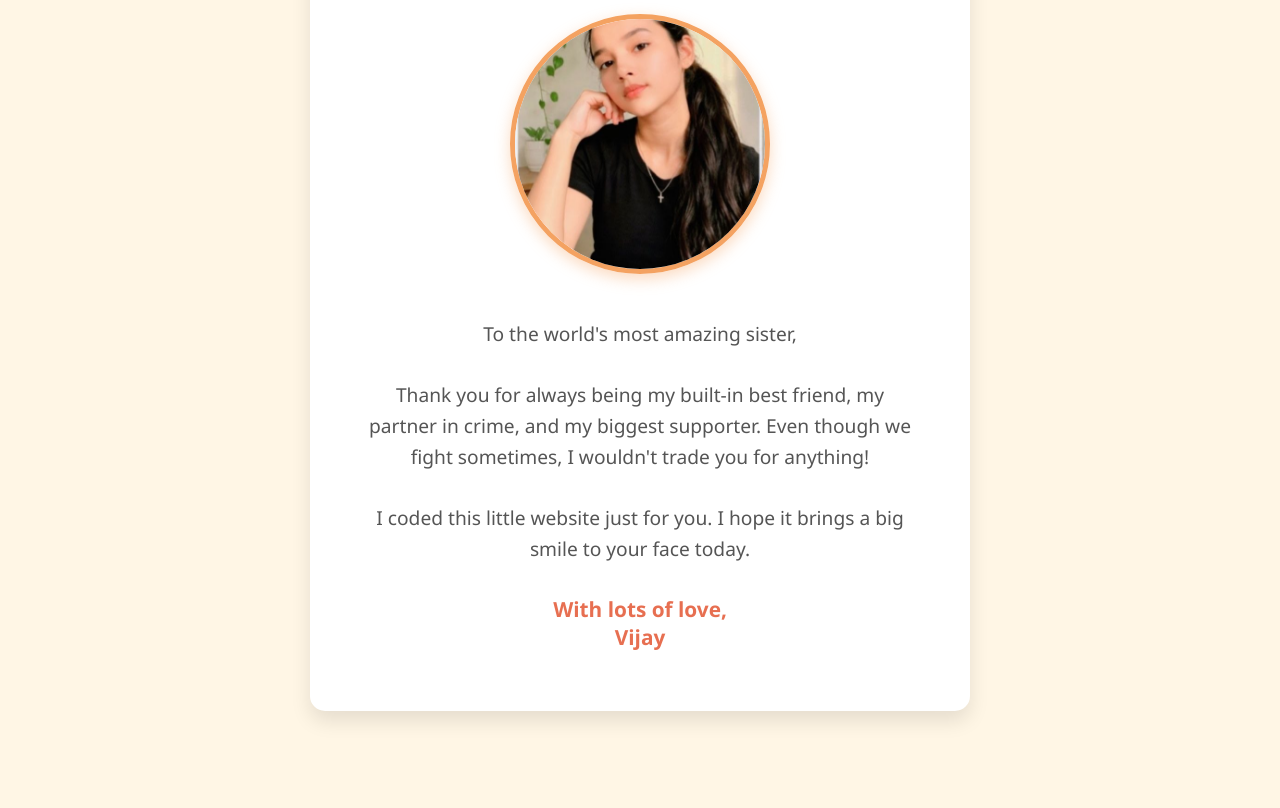
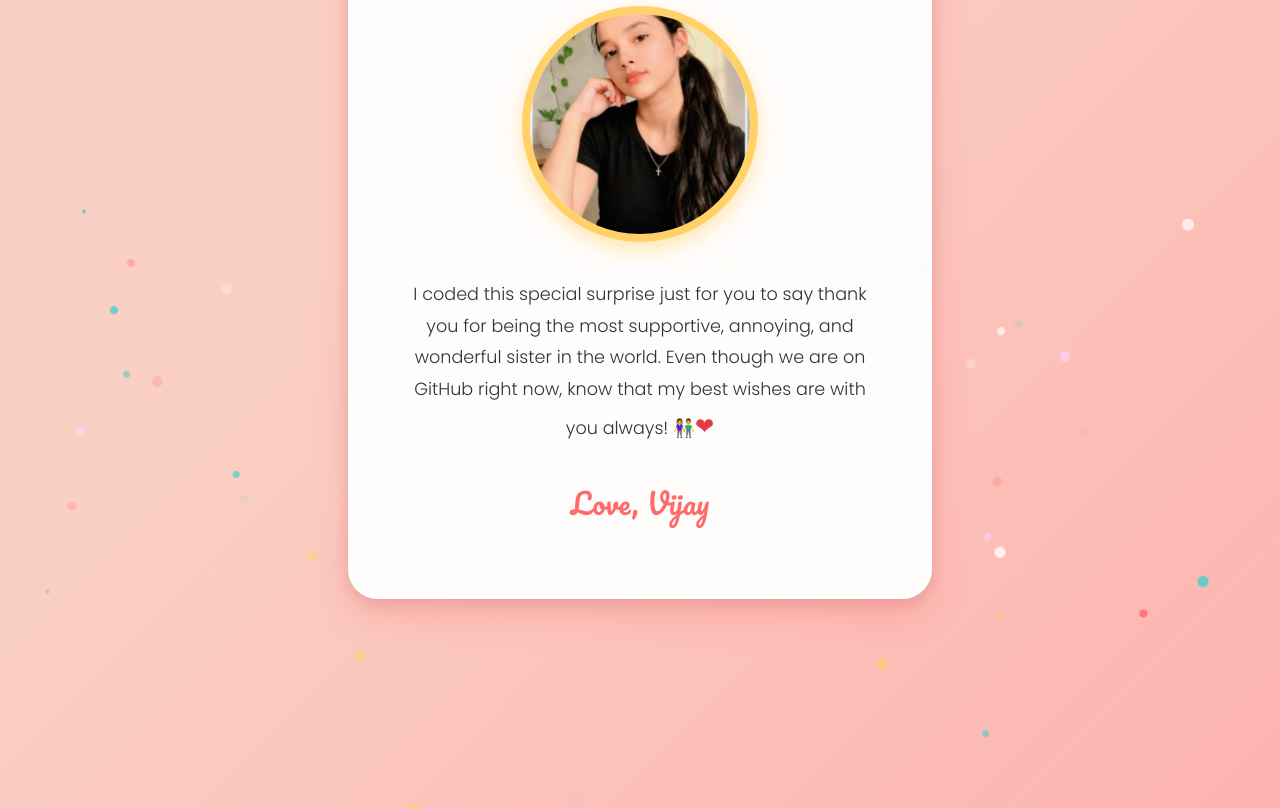
Before and after one commit to VijaySaharanHQ/happy-rakhi, a plain HTML site: page index.html in a window 1280 px wide. Shown: the part 196-1004 px from the top of the page. Before the commit the page ends 957 px from the top, so only its background shows below. Drawn offline with Linux system fonts and the light colour scheme.

Commit message:
index.html

```diff
--- a/index.html
+++ b/index.html
@@ -3,67 +3,161 @@
 <head>
     <meta charset="UTF-8">
     <meta name="viewport" content="width=device-width, initial-scale=1.0">
-    <title>Happy Raksha Bandhan!</title>
+    <title>Happy Raksha Bandhan, Shambhavi 💖</title>
+    <!-- Modern Festive Fonts -->
+    <link href="https://fonts.googleapis.com/css2?family=Pacifico&family=Poppins:wght@300;600&display=swap" rel="stylesheet">
     <style>
+        /* 1. Global Page Styling & Background */
         body {
             margin: 0;
             padding: 0;
-            font-family: 'Segoe UI', Tahoma, Geneva, Verdana, sans-serif;
-            background-color: #fff6e5;
-            color: #333;
+            height: 100vh;
+            font-family: 'Poppins', sans-serif;
+            display: flex;
+            justify-content: center;
+            align-items: center;
+            overflow: hidden; /* Needed for confetti effect */
+            /* A glowing festive gradient background */
+            background: linear-gradient(-45deg, #FF9A9E, #FAD0C4, #fad0c4, #FFD1FF);
+            background-size: 400% 400%;
+            animation: gradientBG 15s ease infinite;
+        }
+
+        @keyframes gradientBG {
+            0% { background-position: 0% 50%; }
+            50% { background-position: 100% 50%; }
+            100% { background-position: 0% 50%; }
+        }
+
+        /* 2. Main Card Container Styling */
+        .container {
+            width: 90%;
+            max-width: 500px;
+            background-color: rgba(255, 255, 255, 0.95); /* Semi-transparent white */
+            padding: 40px;
+            border-radius: 30px;
+            /* Subtly glowing shadow */
+            box-shadow: 0 15px 35px rgba(255, 107, 107, 0.3), 0 5px 15px rgba(0,0,0,0.1);
+            border: 2px solid #fff;
             text-align: center;
+            position: relative; /* Needed for confetti stacking */
+            z-index: 10;
+            /* Entrance animation for the whole card */
+            animation: fadeInUp 1s ease-out;
         }
-        .container {
-            max-width: 600px;
-            margin: 50px auto;
-            background-color: #ffffff;
-            padding: 40px 30px;
-            border-radius: 15px;
-            box-shadow: 0 10px 20px rgba(0,0,0,0.1);
-            border-top: 8px solid #ff6b6b;
+
+        @keyframes fadeInUp {
+            0% { opacity: 0; transform: translateY(30px); }
+            100% { opacity: 1; transform: translateY(0); }
         }
+
+        /* 3. Heading & Text Styling */
         h1 {
-            color: #e63946;
-            font-size: 2.5em;
-            margin-bottom: 10px;
+            font-family: 'Pacifico', cursive;
+            color: #E63946; /* Rakhi Red */
+            font-size: 3em;
+            margin: 0 0 10px 0;
+            text-shadow: 2px 2px 4px rgba(230, 57, 70, 0.2);
         }
+
+        h2 {
+            font-weight: 300;
+            font-size: 1.2em;
+            color: #555;
+            margin-bottom: 25px;
+        }
+
+        /* 4. The "Spinning" Photo Styling */
         .photo {
-            width: 250px;
-            height: 250px;
+            width: 220px;
+            height: 220px;
             border-radius: 50%;
             object-fit: cover;
-            margin: 20px 0;
-            border: 5px solid #f4a261;
-            box-shadow: 0 5px 15px rgba(244, 162, 97, 0.4);
+            border: 8px solid #FFD166; /* Golden border */
+            box-shadow: 0 8px 20px rgba(255, 209, 102, 0.5);
+
+            /* The Magic Spin Entrance Animation! */
+            animation: spinEntrance 1.5s ease-out forwards;
         }
+
+        @keyframes spinEntrance {
+            0% { transform: scale(0.1) rotate(0deg); opacity: 0; }
+            100% { transform: scale(1) rotate(360deg); opacity: 1; }
+        }
+
+        /* 5. Message & Signature Styling */
         p.message {
-            font-size: 1.2em;
-            line-height: 1.6;
-            color: #555;
-            margin: 20px 20px;
+            font-size: 1.1em;
+            line-height: 1.8;
+            color: #333;
+            margin: 30px 10px;
         }
+
+        .heart {
+            color: #e63946;
+            font-size: 1.3em;
+        }
+
         .signature {
-            margin-top: 30px;
-            font-weight: bold;
-            font-size: 1.3em;
-            color: #e76f51;
+            font-family: 'Pacifico', cursive;
+            font-size: 1.8em;
+            color: #FF6B6B;
+            margin-top: 20px;
+        }
+
+        /* 6. Confetti styling (Managed by JS below) */
+        .confetti {
+            position: absolute;
+            width: 10px;
+            height: 10px;
+            background-color: #ffd166;
+            opacity: 0.7;
+            border-radius: 50%;
+            animation: fall linear infinite;
+        }
+
+        @keyframes fall {
+            to { transform: translateY(100vh) rotate(360deg); }
         }
     </style>
 </head>
 <body>
+
+    <!-- 7. Confetti Elements (Created via JavaScript) -->
+    <div id="confetti-container"></div>
+
     <div class="container">
-        <h1>Happy Raksha Bandhan! 💖</h1>
+        <h1>Happy Rakhi! ✨💖</h1>
+        <h2>To my favorite sister, [Shambhavi]!</h2>
 
-        <!-- You can replace this link with a URL to a real photo of you two! -->
-        <img class="photo" src="pic3.jpg" alt="Beautiful Rakhi">
+        <!-- *** YOUR IMAGE PLACEHOLDER BELOW! *** -->
+        <img class="photo" src="pic3.jpg" alt="Me and my sister">
 
         <p class="message">
-            To the world's most amazing sister, <br><br>
-            Thank you for always being my built-in best friend, my partner in crime, and my biggest supporter. Even though we fight sometimes, I wouldn't trade you for anything! <br><br>
-            I coded this little website just for you. I hope it brings a big smile to your face today.
+            I coded this special surprise just for you to say thank you for being the most supportive, annoying, and wonderful sister in the world. Even though we are on GitHub right now, know that my best wishes are with you always! 👫<span class="heart">❤</span>
         </p>
 
-        <p class="signature">With lots of love,<br>Vijay</p>
+        <p class="signature">Love, Vijay</p>
     </div>
+
+    <!-- 8. Simple JavaScript to create the falling confetti effect -->
+    <script>
+        const container = document.getElementById('confetti-container');
+        const colors = ['#FF6B6B', '#FFD166', '#4ECDC4', '#FFFFFF', '#FFD1FF'];
+
+        for (let i = 0; i < 50; i++) {
+            const confetti = document.createElement('div');
+            confetti.classList.add('confetti');
+
+            // Randomize properties
+            confetti.style.left = Math.random() * 100 + 'vw';
+            confetti.style.backgroundColor = colors[Math.floor(Math.random() * colors.length)];
+            confetti.style.animationDuration = (Math.random() * 3 + 2) + 's'; // 2-5s fall time
+            confetti.style.opacity = Math.random();
+            confetti.style.width = confetti.style.height = (Math.random() * 8 + 4) + 'px'; // Size 4-12px
+
+            container.appendChild(confetti);
+        }
+    </script>
 </body>
 </html>
```
